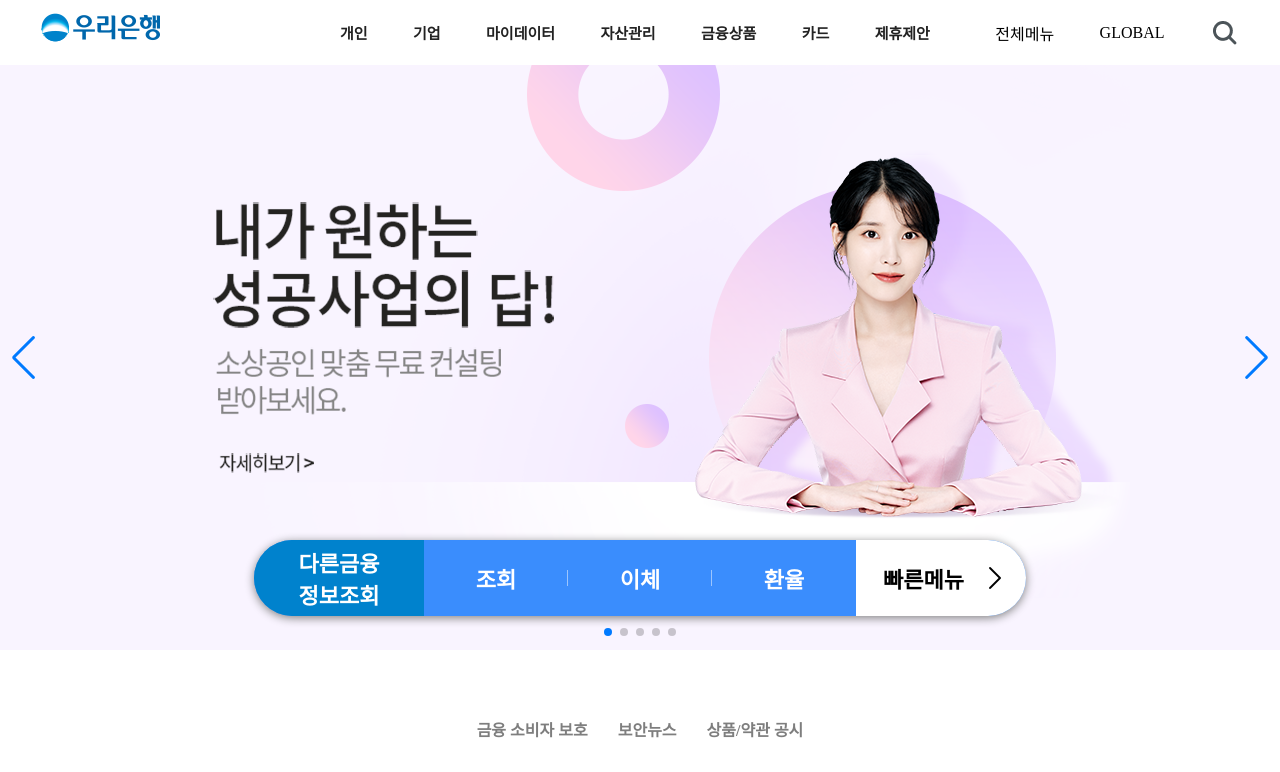
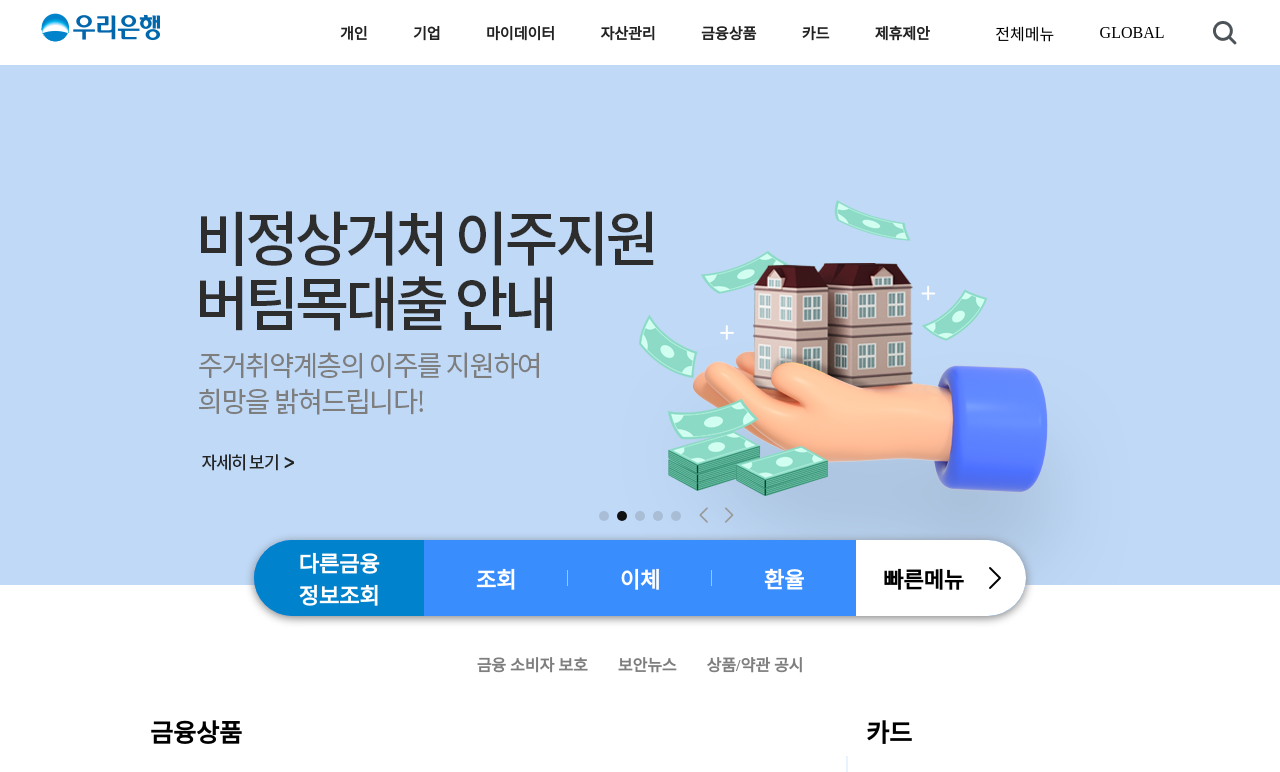
Before and after one commit to WRIBNK/wooribank_react, a React (Create React App) app: page / in a window 1280 px wide. Shown: the top 772 px of the page. Built offline with nearby package versions, Linux system fonts and the light colour scheme.

Commit message:
(3) react 팀 프로젝트 1027

```diff
--- a/src/component/main/Main.js
+++ b/src/component/main/Main.js
@@ -2,7 +2,6 @@ import React, { useRef } from 'react'
 import { Navigation, Pagination, Autoplay } from 'swiper';
 import { Swiper, SwiperSlide } from 'swiper/react';
 import { Link } from "react-router-dom";
-
 
 import 'swiper/scss';
 import 'swiper/scss/navigation';
@@ -16,14 +15,18 @@ function Main() {
             <main className="main_slider">
                 <div className="slide">
                     <Swiper
-            // install Swiper modules
                         modules={[Navigation, Pagination, Autoplay]}
+                        autoplay={{
+                            delay: 3000,
+                            disableOnInteraction: false,
+                        }}
                         pagination={{ clickable: true }}
                         navigation={true}
                         spaceBetween={0}
                         loop={true}
                         slidesPerView={1}
-            speed={700}
+                        centeredSlides={true}
+                        speed={300}
                         onSlideChange={(swiper) => {
                             var activeSlide = swiper.activeIndex;
                             var slides = frame.current.querySelectorAll('.swiper-slide');
@@ -34,27 +37,27 @@ function Main() {
                     >
                         <SwiperSlide className="panel" data-bg-color='#f9f4ff'>
                             <div className="imgBox">
-                  <img src={img_url+"/img/main_page/슬라이드/slide1.png"} alt="내가 원하는 성공의 답!"/>
+                                <img src={img_url + "/img/main_page/슬라이드/slide1.png"} alt="내가 원하는 성공의 답!" />
                             </div>
                         </SwiperSlide>
                         <SwiperSlide className="panel" data-bg-color='#bfd9f7'>
                             <div className="imgBox">
-                  <img src={img_url+"/img/main_page/슬라이드/slide2.png"} alt="비정상거처 이주지원 버팀목대출 안내"/>
+                                <img src={img_url + "/img/main_page/슬라이드/slide2.png"} alt="비정상거처 이주지원 버팀목대출 안내" />
                             </div>
                         </SwiperSlide>
                         <SwiperSlide className="panel" data-bg-color='#efd2fc'>
                             <div className="imgBox">
-                  <img src={img_url+"/img/main_page/슬라이드/slide3.png"} alt="우리회사의 모든 금융정보를 한 번에!"/>
+                                <img src={img_url + "/img/main_page/슬라이드/slide3.png"} alt="우리회사의 모든 금융정보를 한 번에!" />
                             </div>
                         </SwiperSlide>
                         <SwiperSlide className="panel" data-bg-color='#edf3fd'>
                             <div className="imgBox">
-                  <img src={img_url+"/img/main_page/슬라이드/slide4.jpg"} alt="나의 데이터가 가치가 되는 새로운 경험"/>
+                                <img src={img_url + "/img/main_page/슬라이드/slide4.jpg"} alt="나의 데이터가 가치가 되는 새로운 경험" />
                             </div>
                         </SwiperSlide>
                         <SwiperSlide className="panel" data-bg-color='#edf3fd'>
                             <div className="imgBox">
-                  <img src={img_url+"/img/main_page/슬라이드/slide5.png"} alt="우리WON뱅킹 가입"/>
+                                <img src={img_url + "/img/main_page/슬라이드/slide5.png"} alt="우리WON뱅킹 가입" />
                             </div>
                         </SwiperSlide>
                     </Swiper>
@@ -112,49 +115,49 @@ function Main() {
                     <div className="box">
                         <div className="icon">
                             <div className="imgBox">
-                        <img src={img_url+"/img/main_page/금융상품/예금.png"} alt="예금"/>
+                                <img src={img_url + "/img/main_page/금융상품/예금.png"} alt="예금" />
                             </div>
                             <p>예금</p>
                         </div>
                         <div className="icon">
                             <div className="imgBox">
-                        <img src={img_url+"/img/main_page/금융상품/대출.png"} alt="대출"/>
+                                <img src={img_url + "/img/main_page/금융상품/대출.png"} alt="대출" />
                             </div>
                             <p>대출</p>
                         </div>
                         <div className="icon">
                             <div className="imgBox">
-                        <img src={img_url+"/img/main_page/금융상품/펀드.png"} alt="펀드"/>
+                                <img src={img_url + "/img/main_page/금융상품/펀드.png"} alt="펀드" />
                             </div>
                             <p>펀드</p>
                         </div>
                         <div className="icon">
                             <div className="imgBox">
-                        <img src={img_url+"/img/main_page/금융상품/외환.png"} alt="외환"/>
+                                <img src={img_url + "/img/main_page/금융상품/외환.png"} alt="외환" />
                             </div>
                             <p>외환</p>
                         </div>
                         <div className="icon">
                             <div className="imgBox">
-                        <img src={img_url+"/img/main_page/금융상품/신탁.png"} alt="신탁"/>
+                                <img src={img_url + "/img/main_page/금융상품/신탁.png"} alt="신탁" />
                             </div>
                             <p>신탁</p>
                         </div>
                         <div className="icon">
                             <div className="imgBox">
-                        <img src={img_url+"/img/main_page/금융상품/퇴직연금.png"} alt="퇴직연금"/>
+                                <img src={img_url + "/img/main_page/금융상품/퇴직연금.png"} alt="퇴직연금" />
                             </div>
                             <p>퇴직연금</p>
                         </div>
                         <div className="icon">
                             <div className="imgBox">
-                        <img src={img_url+"/img/main_page/금융상품/보험.png"} alt="보험"/>
+                                <img src={img_url + "/img/main_page/금융상품/보험.png"} alt="보험" />
                             </div>
                             <p>보험</p>
                         </div>
                         <div className="icon">
                             <div className="imgBox">
-                        <img src={img_url+"/img/main_page/금융상품/ISA.png"} alt="ISA"/>
+                                <img src={img_url + "/img/main_page/금융상품/ISA.png"} alt="ISA" />
                             </div>
                             <p>ISA</p>
                         </div>
@@ -165,19 +168,19 @@ function Main() {
                     <div className="box">
                         <div className="icon">
                             <div className="imgBox">
-                        <img src={img_url+"/img/main_page/카드/카드신청.png"} alt="카드신청"/>
+                                <img src={img_url + "/img/main_page/카드/카드신청.png"} alt="카드신청" />
                             </div>
                             <p>카드신청</p>
                         </div>
                         <div className="icon">
                             <div className="imgBox">
-                        <img src={img_url+"/img/main_page/카드/나의카드.png"} alt="나의카드"/>
+                                <img src={img_url + "/img/main_page/카드/나의카드.png"} alt="나의카드" />
                             </div>
                             <p>나의카드</p>
                         </div>
                         <div className="icon">
                             <div className="imgBox">
-                        <img src={img_url+"/img/main_page/카드/이벤트.png"} alt="이벤트"/>
+                                <img src={img_url + "/img/main_page/카드/이벤트.png"} alt="이벤트" />
                             </div>
                             <p>이벤트</p>
                         </div>
@@ -190,7 +193,7 @@ function Main() {
                 <div className="inner">
                     <a href="#;" className="service_tab" title="우리WON뱅킹 바로가기">
                         <div className="imgBox">
-                    <img src={img_url+"/img/main_page/서비스/우리WON뱅킹.png"} alt="우리WON뱅킹"/>
+                            <img src={img_url + "/img/main_page/서비스/우리WON뱅킹.png"} alt="우리WON뱅킹" />
                         </div>
                         <div className="text">
                             <h3>우리WON뱅킹</h3>
@@ -200,7 +203,7 @@ function Main() {
                     </a>
                     <Link to="/mydata" className="service_tab" title="마이데이터">
                         <div className="imgBox">
-                    <img src={img_url+"/img/main_page/서비스/마이데이터.png"} alt="마이데이터"/>
+                            <img src={img_url + "/img/main_page/서비스/마이데이터.png"} alt="마이데이터" />
                         </div>
                         <div className="text">
                             <h3>마이데이터</h3>
@@ -209,7 +212,7 @@ function Main() {
                     </Link>
                     <a href="#;" className="service_tab" title="스마트간편신규 바로가기">
                         <div className="imgBox">
-                    <img src={img_url+"/img/main_page/서비스/스마트간편신규.png"} alt="스마트간편신규"/>
+                            <img src={img_url + "/img/main_page/서비스/스마트간편신규.png"} alt="스마트간편신규" />
                         </div>
                         <div className="text">
                             <h3>스마트간편신규</h3>
--- a/src/component/sub/Company.js
+++ b/src/component/sub/Company.js
@@ -1,7 +1,7 @@
 import { faAngleRight, faBolt, faCaretRight, faChevronLeft, faChevronRight } from '@fortawesome/free-solid-svg-icons'
 import { FontAwesomeIcon } from '@fortawesome/react-fontawesome'
 import React, { useEffect, useRef } from 'react'
-import { Link } from 'react-router-dom/cjs/react-router-dom.min'
+import { Link } from 'react-router-dom'
 
 function Company() {
   const company_visual = useRef();
@@ -175,7 +175,7 @@ function Company() {
             <p>안전한 인터넷뱅킹</p>
             <h2>로그인하세요!</h2>
             <div className="login_btn">
-              <a href="#;">로그인</a>
+              <Link to="/plogin">로그인</Link>
             </div>
             <div className="company_center">
               <p>
--- a/src/scss/main/_main.scss
+++ b/src/scss/main/_main.scss
@@ -1,18 +1,19 @@
-.main_slider{
+.main_slider {
 	width: 100%;
-	height: 585px;
+	height: 520px;
 	overflow: hidden;
 	.slide {
 		width: 100%;
-		height: 585px;
+		height: 520px;
 		overflow: hidden;
-		transition: .5s;
+		transition: 0.3s;
 		.swiper {
-			width:100%;
+			width: 100%;
 			height: 100%;
 			display: flex;
 			justify-content: center;
 			align-items: center;
+			position: relative;
 			.panel {
 				width: 980px;
 				height: 530px;
@@ -32,6 +33,47 @@
 					}
 				}
 			}
+			.swiper-pagination {
+				bottom: 60px;
+				z-index: 2;
+				span {
+					width: 10px;
+					height: 10px;
+					background-color: #555;
+					&.swiper-pagination-bullet-active {
+						background-color: #111;
+					}
+				}
+			}
+			.swiper-button-prev {
+				top: auto;
+				bottom: 48px;
+				left: auto;
+				right: 44%;
+				color: #999;
+				margin: 0;
+				z-index: 3;
+				&::after {
+					position: relative;
+					font-weight: bold;
+					font-size: 15px;
+					top: 0px;
+					z-index: 1000;
+				}
+			}
+			.swiper-button-next {
+				top: auto;
+				bottom: 48px;
+				left: auto;
+				right: 42%;
+				color: #999;
+				margin: 0;
+				z-index: 3;
+				&::after {
+					font-weight: bold;
+					font-size: 15px;
+				}
+			}
 		}
 	}
 }
```
Also changed, not shown: 11 other files (tests, documents, lock files or other folders). Lines whose indentation alone changed are shown as unchanged.
